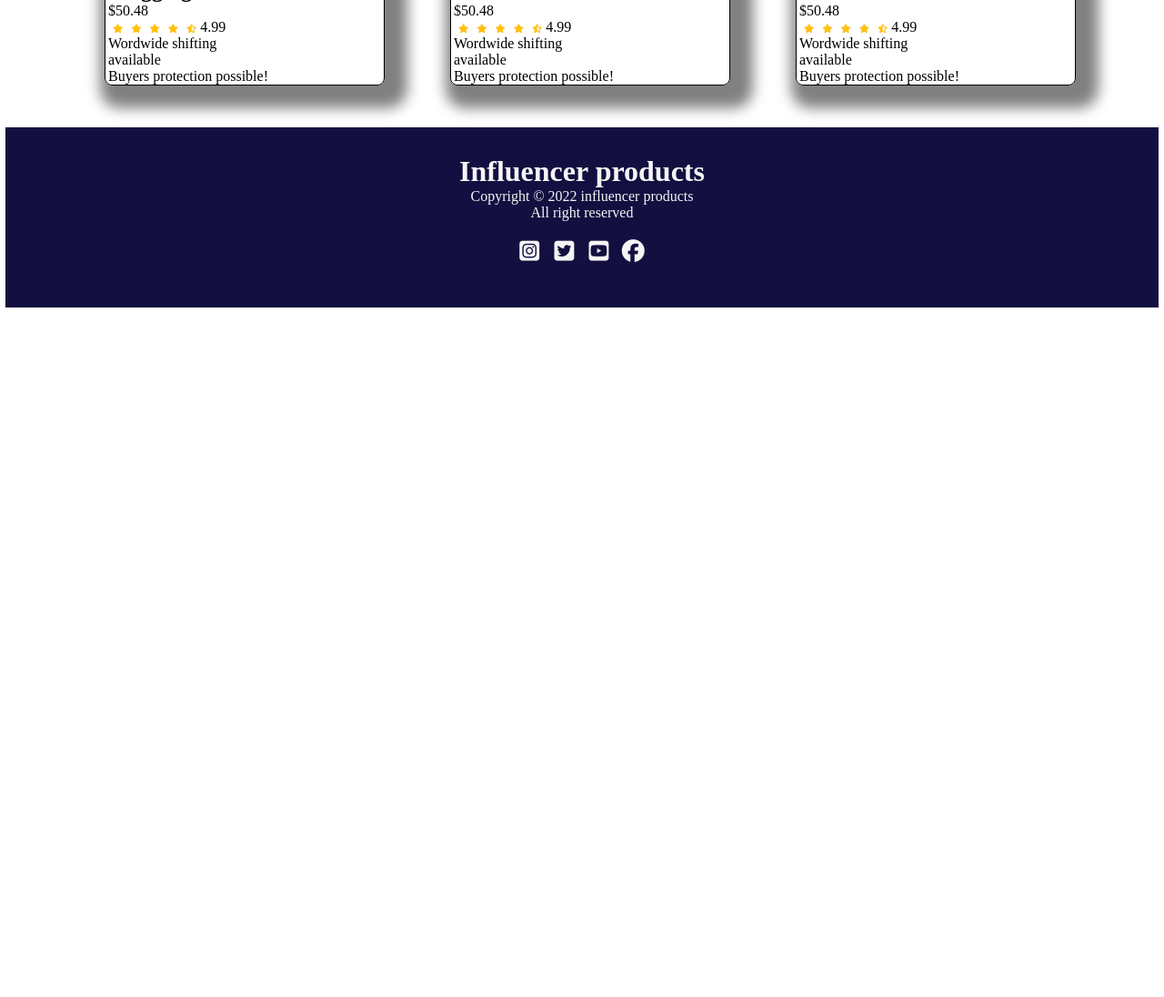
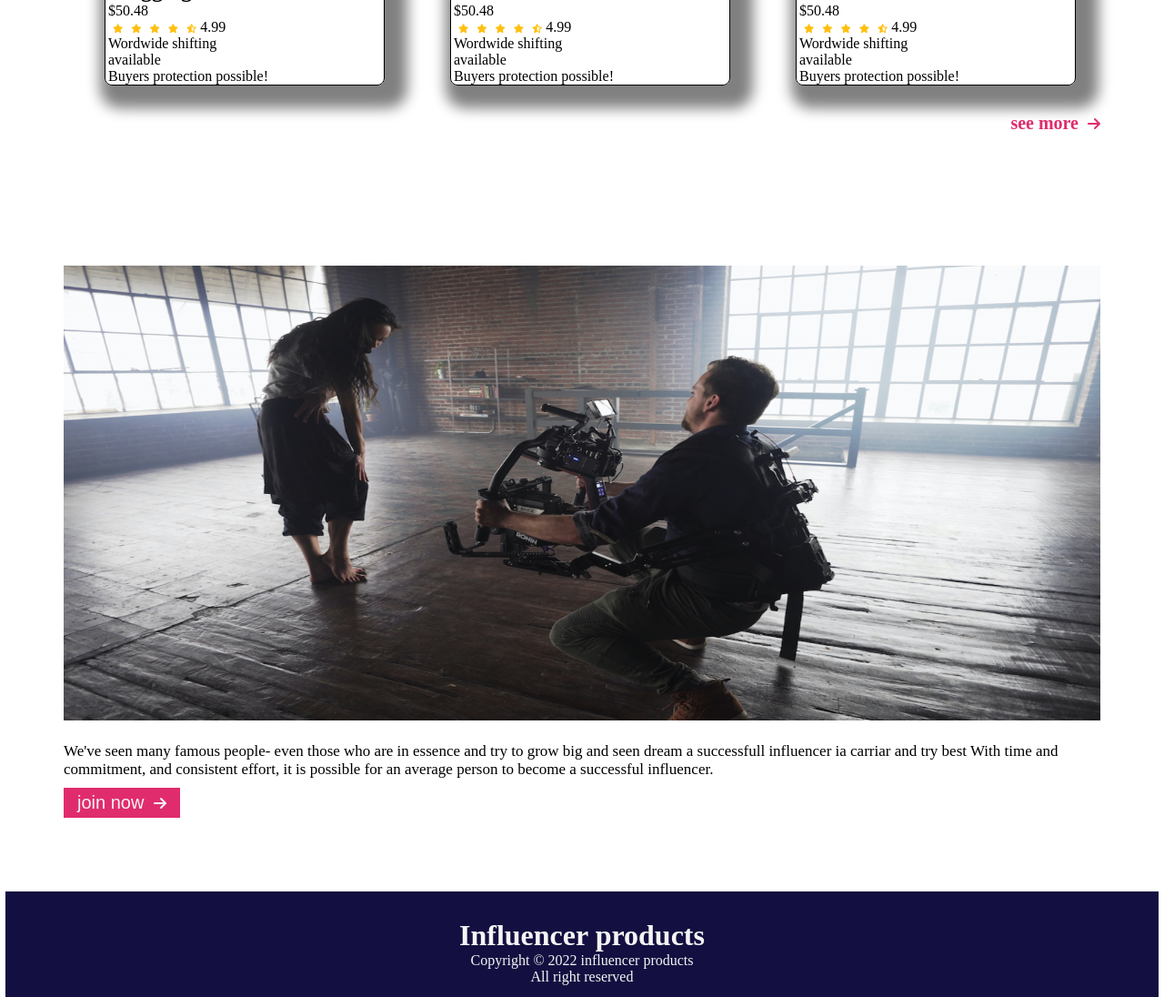
Before and after one commit to mohammadRcat/influencer-gear-cariar, a plain HTML site: page index.html in a window 1280 px wide. Shown: the part 2019-3115 px from the top of the page at 91% size. Before the commit the page ends 2358 px from the top, so only its background shows below. Drawn offline with Linux system fonts and the light colour scheme.

Commit message:
last part

```diff
--- a/index.html
+++ b/index.html
@@ -30,7 +30,7 @@
 
                     <button class="first-button">
                         <a href="">Preebook now</a>
-                        <i class="fas fa-arrow-right"></i>
+                        <i class="fas fa-arrow-right arrow-button"></i>
                     </button>
                 </div>
                 <div class="banner-right">
@@ -254,9 +254,33 @@
                     </div>
                 </div>
             </div>
+            <div>
+                <p class="arrow">see more <span> <i class="fas fa-arrow-right right-arrow"></i></span></p>
+            </div>
 
         </section>
     </main>
+    <section class="container last-container">
+
+        <div class="end-section">
+            <div class="end-section-img">
+                <img src="images/jion.jpg" alt="">
+            </div>
+            <div>
+                <p>We've seen many famous people- even those who are in essence and try to grow big and seen dream a
+                    successfull influencer ia carriar and try best With time and commitment, and consistent effort, it
+                    is possible for an average person to become a
+                    successful influencer. </p>
+                <button class="end-button">
+                    <a href="">join now</a>
+                    <i class="fas fa-arrow-right "></i>
+                </button>
+            </div>
+
+        </div>
+
+    </section>
+
 
     <!-- footer section -->
     <footer>
--- a/style.css
+++ b/style.css
@@ -79,6 +79,20 @@
     margin-left: 5px;
     font-size: medium;
 }
+.arrow{
+    text-align: end;
+    margin-left: 10px;
+    margin-top:30px;
+    color: rgb(224 44 109);
+    font-weight: bold;
+    font-size: 20px;
+
+}
+  .right-arrow{
+     color: rgb(224 44 109);
+ }
+
+
     /* main banner side */
 
     .main-banner{
@@ -116,6 +130,37 @@
     .fa-star.filled,.fa-star-half-alt{
         font-size:10px;
     }
+    /* bonas part */
+
+    .last-container{
+        margin-bottom: 80px;
+    }
+    .end-section img{
+        width:100%;
+        height: 500px;
+        margin-top: 100px;
+        margin-bottom: 20px;
+    }
+    .end-section p{
+        font-size: 17px;
+
+    }
+    .end-button{
+        background-color:rgb(224 44 109) ;
+        margin-top: 10px;
+        padding:5px 15px;
+        font-size: 20px;
+
+
+
+    }
+    .end-button a{
+        color: whitesmoke;
+        text-decoration: none;
+    }
+
+    /* footer side */
+
     footer{
         border: 1px solid;
         height: 200px;
```
Also changed, not shown: images/jion.jpg (added), 2 other files.
